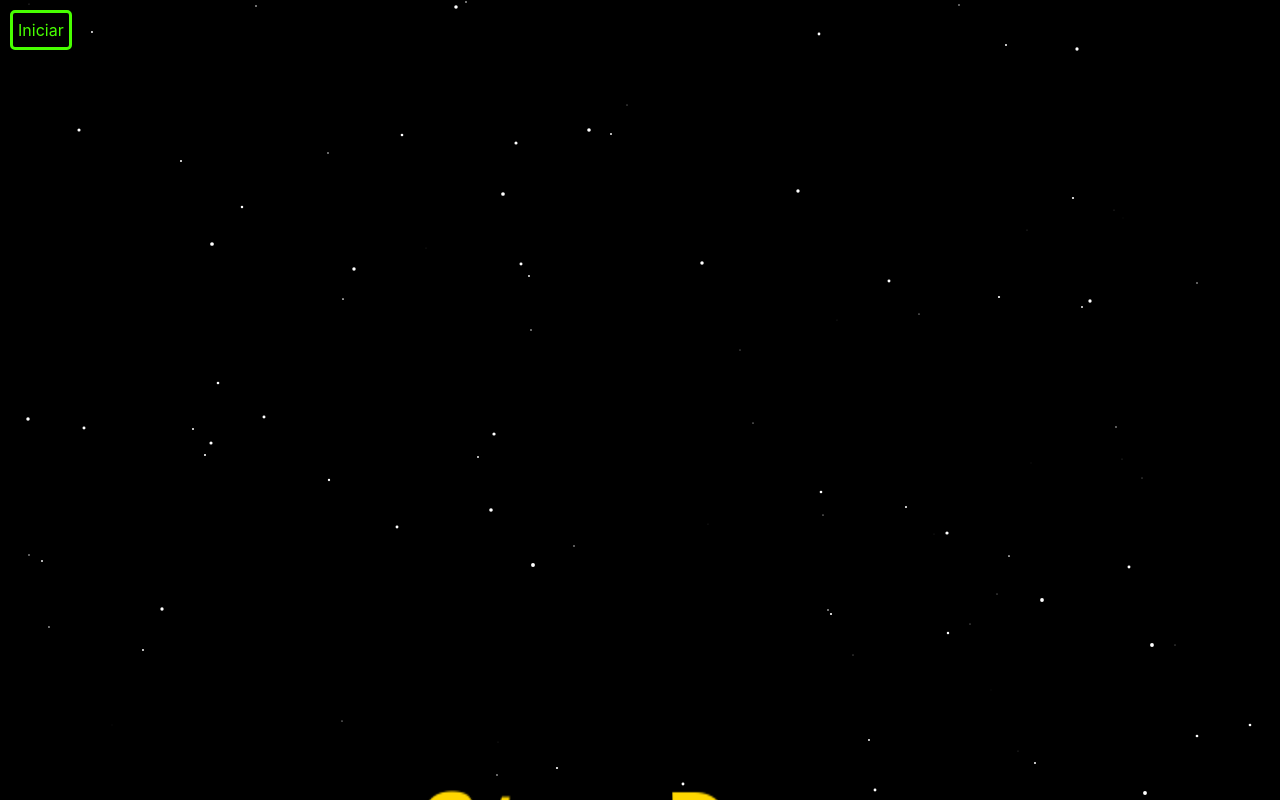
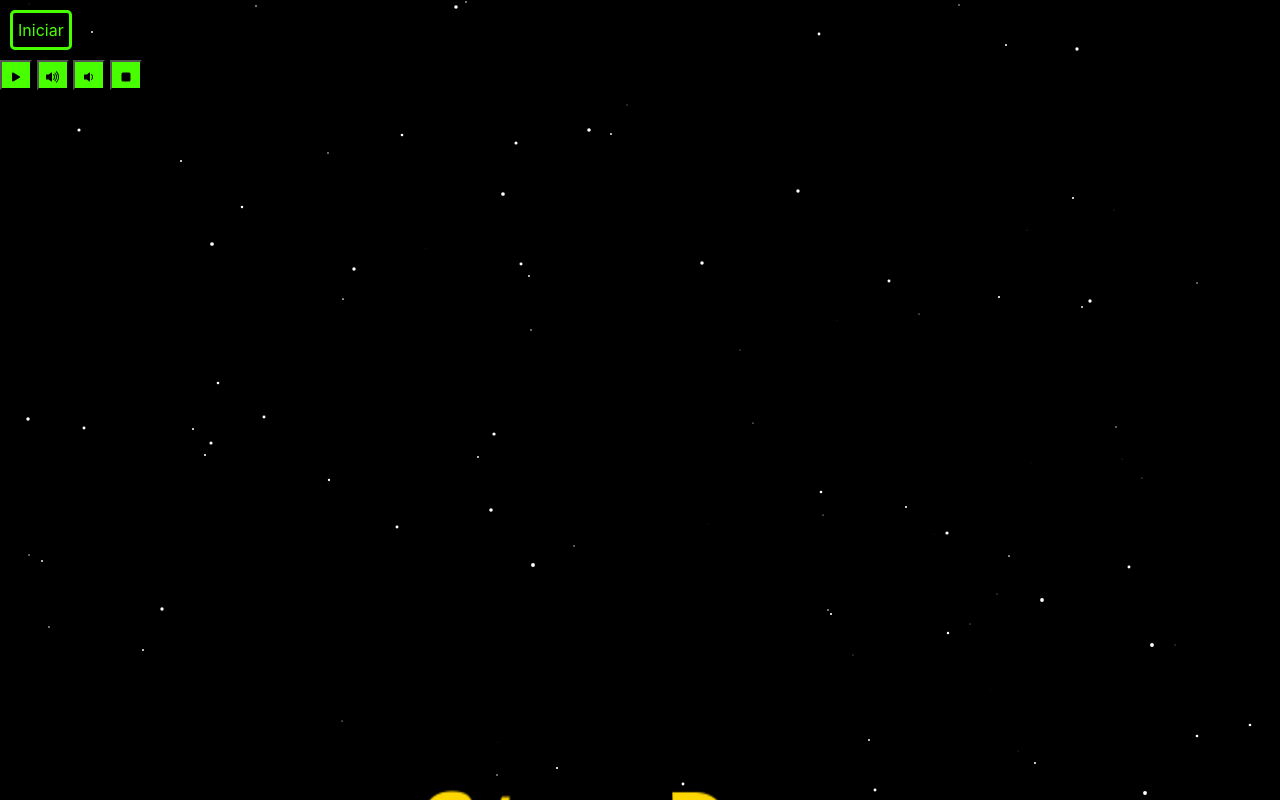
Before and after one commit to cogumm/intro-starwars, a website: page public/index.html in a window 1280 px wide. Drawn offline with nearby package versions, Linux system fonts and the light colour scheme; a web font is replaced by a local one.

Commit message:
Música de fundo com controle de volume

```diff
--- a/public/css/style.css
+++ b/public/css/style.css
@@ -97,3 +97,8 @@ canvas {
   left: 0;
   z-index: -1;
 }
+
+/* Colorindo o button */
+button {
+  background: #48ff00;
+}
--- a/public/index.html
+++ b/public/index.html
@@ -34,6 +34,34 @@
       </div>
     </section>
 
+    <audio src="./sound/starwars.mp3" id="song" preload="auto"></audio>
+    <div>
+      <button onclick="document.getElementById('song').play()">
+        <svg width="1em" height="1em" viewbox="0 0 16 16" class="bi bi-play-fill" fill="currentColor" xmlns="http://www.w3.org/2000/svg">
+          <path d="M11.596 8.697l-6.363 3.692c-.54.313-1.233-.066-1.233-.697V4.308c0-.63.692-1.01 1.233-.696l6.363 3.692a.802.802 0 0 1 0 1.393z"/>
+        </svg>
+      </button>
+      <button onclick="document.getElementById('song').volume+=0.1">
+        <svg width="1em" height="1em" viewbox="0 0 16 16" class="bi bi-volume-up-fill" fill="currentColor" xmlns="http://www.w3.org/2000/svg">
+          <path d="M11.536 14.01A8.473 8.473 0 0 0 14.026 8a8.473 8.473 0 0 0-2.49-6.01l-.708.707A7.476 7.476 0 0 1 13.025 8c0 2.071-.84 3.946-2.197 5.303l.708.707z"/>
+          <path d="M10.121 12.596A6.48 6.48 0 0 0 12.025 8a6.48 6.48 0 0 0-1.904-4.596l-.707.707A5.483 5.483 0 0 1 11.025 8a5.483 5.483 0 0 1-1.61 3.89l.706.706z"/>
+          <path d="M8.707 11.182A4.486 4.486 0 0 0 10.025 8a4.486 4.486 0 0 0-1.318-3.182L8 5.525A3.489 3.489 0 0 1 9.025 8 3.49 3.49 0 0 1 8 10.475l.707.707z"/>
+          <path fill-rule="evenodd" d="M6.717 3.55A.5.5 0 0 1 7 4v8a.5.5 0 0 1-.812.39L3.825 10.5H1.5A.5.5 0 0 1 1 10V6a.5.5 0 0 1 .5-.5h2.325l2.363-1.89a.5.5 0 0 1 .529-.06z"/>
+        </svg>
+      </button>
+      <button onclick="document.getElementById('song').volume-=0.1">
+        <svg width="1em" height="1em" viewbox="0 0 16 16" class="bi bi-volume-down-fill" fill="currentColor" xmlns="http://www.w3.org/2000/svg">
+          <path fill-rule="evenodd" d="M8.717 3.55A.5.5 0 0 1 9 4v8a.5.5 0 0 1-.812.39L5.825 10.5H3.5A.5.5 0 0 1 3 10V6a.5.5 0 0 1 .5-.5h2.325l2.363-1.89a.5.5 0 0 1 .529-.06z"/>
+          <path d="M10.707 11.182A4.486 4.486 0 0 0 12.025 8a4.486 4.486 0 0 0-1.318-3.182L10 5.525A3.489 3.489 0 0 1 11.025 8c0 .966-.392 1.841-1.025 2.475l.707.707z"/>
+        </svg>
+      </button>
+      <button onclick="document.getElementById('song').pause()">
+        <svg width="1em" height="1em" viewbox="0 0 16 16" class="bi bi-stop-fill" fill="currentColor" xmlns="http://www.w3.org/2000/svg">
+          <path d="M5 3.5h6A1.5 1.5 0 0 1 12.5 5v6a1.5 1.5 0 0 1-1.5 1.5H5A1.5 1.5 0 0 1 3.5 11V5A1.5 1.5 0 0 1 5 3.5z"/>
+        </svg>
+      </button>
+    </div>
+
     <script src="./js/intro.js"></script>
   </body>
 </html>
--- a/public/js/intro.js
+++ b/public/js/intro.js
@@ -4,8 +4,10 @@ let height = window.innerHeight;
  * Selecionando o elemento de class 'intro' para possamos utilizar em uma variável de mesmo nome.
  */
 const intro = document.getElementsByClassName('intro')[0];
+
 const historia = document.getElementsByClassName('historia')[0];
 const paragrafos = document.getElementsByClassName('paragrafos')[0];
+const song = document.getElementById('song');
 
 intro.style.fontSize = width / 30 + 'px';
 historia.style.fontSize = width / 20 + 'px';
@@ -31,6 +33,9 @@ function start() {
   intro.className = 'intro intro_texto intro_animacao';
 
   historia.className = 'historia historia_texto historia_animacao';
+
+  // Tocando a música.
+  song.play();
 }
 
 /**
```
Also changed, not shown: 1 other file.
